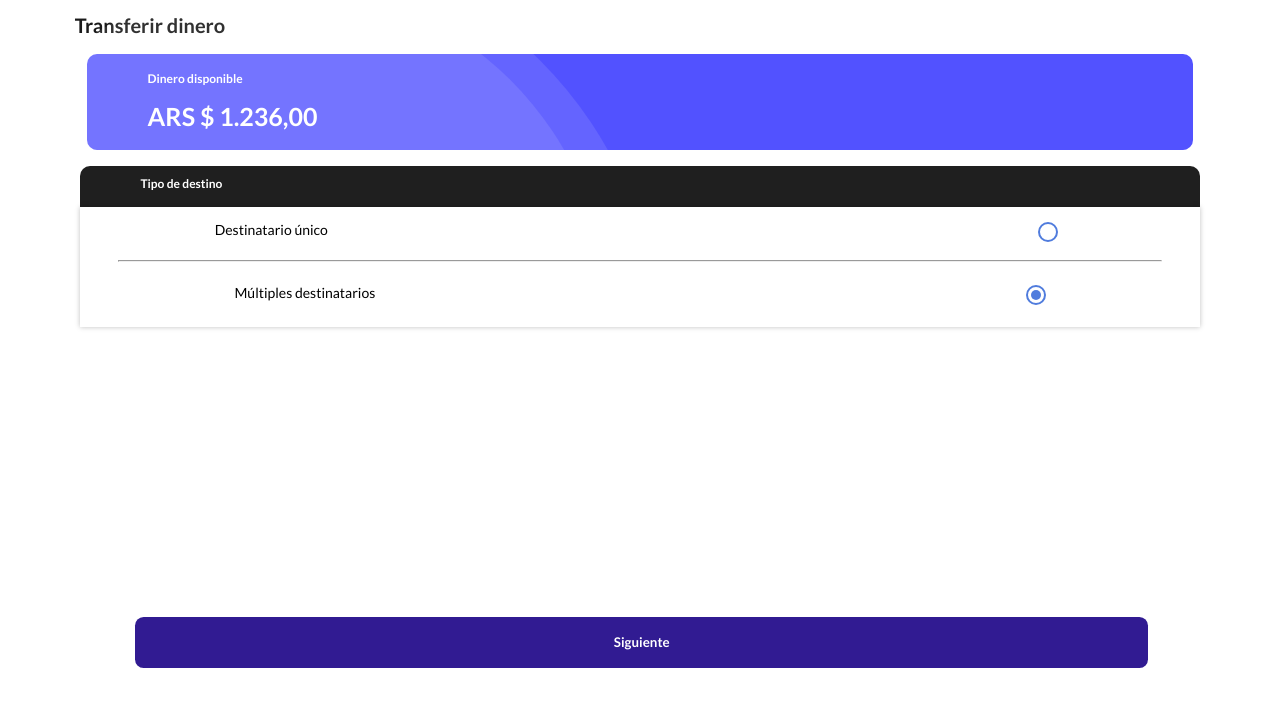
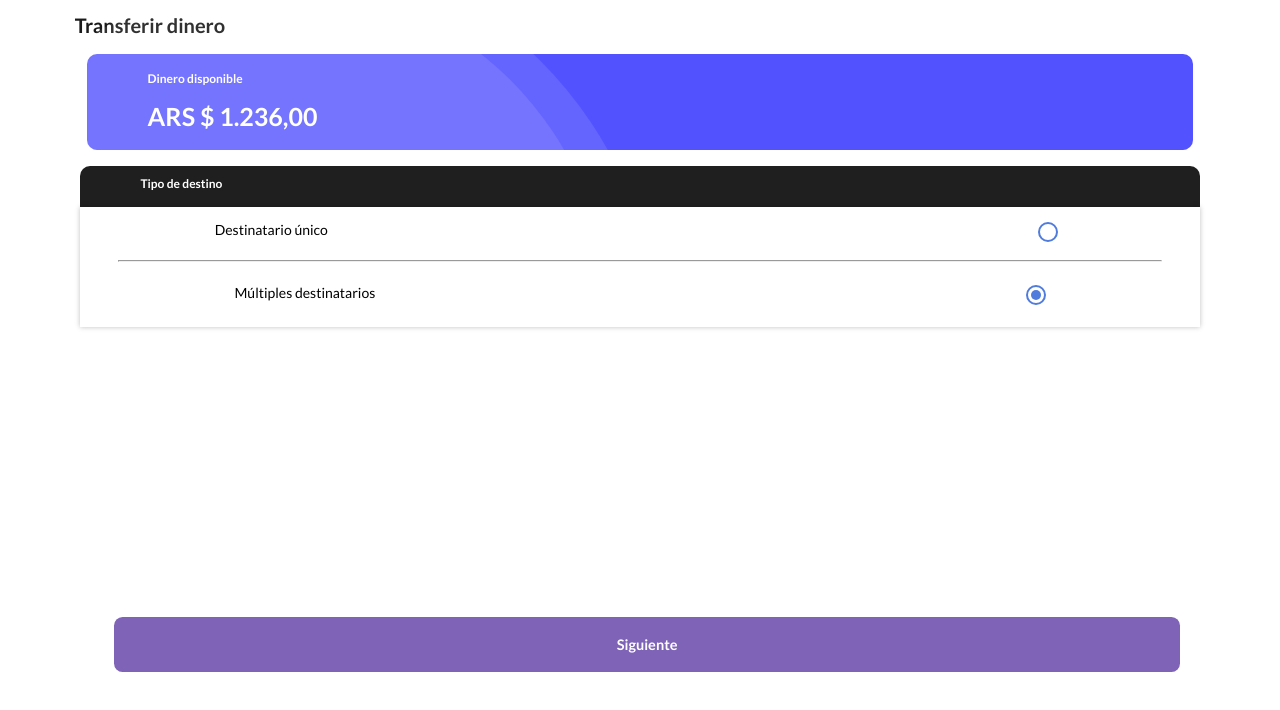
Before and after one commit to MasterxDual/Web-Engineering-2, a plain HTML site: page Practico 1/pages/transfer.html in a window 1280 px wide. Both pictures are taken after a click on the button 1048 px from the left and 337 px from the top of the page. Shown: the part 106-816 px from the top of the page. Drawn offline with Linux system fonts and the light colour scheme.

Commit message:
transfer v0.3 - Added functionalities using JS

```diff
--- a/Practico 1/assets/css/transfer.css
+++ b/Practico 1/assets/css/transfer.css
@@ -307,7 +307,7 @@ a menos que se le indique con content. Sin esto, el círculo interno no aparecer
     position: relative;
 }
 
-#button-submit {
+.submit-btn {
     /* Diseño y tamaño */
     width: calc((285 / 360) * 100vw);
     height: calc((51.35 / 800) * 100vh);
@@ -321,6 +321,15 @@ a menos que se le indique con content. Sin esto, el círculo interno no aparecer
     /* Diseño a la letra 'Siguiente' */
     font-family: "Lato", sans-serif;
     font-weight: 700;
-    font-size: 0.9093 rem; /* (1 rem = 16px --> (14.55px * 1rem / 16px)) */
+    font-size: 0.9093rem; /* (1 rem = 16px --> (14.55px * 1rem / 16px)) */
     color: #FFFFFF;
 }
+
+/* Definimos el estilo que queremos que tenga el submit-btn si fue seleccionado al menos un botón circular de los de arriba */
+.submit-btn.selected {
+    width: calc((300 / 360) * 100vw);
+    height: calc((55 / 800) * 100vh);
+    background: #7e63b7;
+    left: calc((32 / 360) * 100vw);
+    cursor: pointer;
+}
--- a/Practico 1/pages/transfer.html
+++ b/Practico 1/pages/transfer.html
@@ -52,7 +52,7 @@
                     <div class="recipients-container">
                         <div class="sole-recipient-container">
                             <p>Destinatario único</p>
-                            <button class="button active"></button>
+                            <button id="btn1" class="button active"></button>
                         </div>
                         <hr class="line-break">
                         <div class="multiple-recipients-container">
@@ -60,15 +60,31 @@
                             <button id="btn2" class="button active"></button>
                         </div>
                     </div>
+                </div>
+                <div class="button-container">
+                    <button class="submit-btn selected" type="submit" disabled>Siguiente</button>
+                </div>
                     <!-- Definimos el estilo de los dos botones cuando hacemos click en ellos -->
                     <script>
                         // Seleccionamos todos los botones con la clase "button". Nos devuelve una lista
-                        var buttons = document.querySelectorAll(".button");
+                        let buttons = document.querySelectorAll(".button");
+                        /* Seleccionamos el primer hijo que tenga la clase .submit-btn */
+                        let submitBtn = document.querySelector(".submit-btn");
 
-                        /* Si el elemento tiene la clase 'addressee' agregada -> La elimina
-                        Si el elemento no tiene la clase 'addressee' agregada -> La agrega */
                         function toggleButton() {
+                            /* Si el elemento tiene la clase 'active' agregada -> La elimina
+                            Si el elemento no tiene la clase 'active' agregada -> La agrega */
                             this.classList.toggle("active");
+
+                            /* Con Array.from() convertimos el NodeList 'buttons' en un array para poder usar el método some()
+                            some(callback) recorre el array y devuelve true si al menos un boton está activo  */
+                            let someActiveButton = Array.from(buttons).some(button => button.classList.contains("active"));
+
+                            /* Si hay algún botón activo => eliminamos o agregamos la clase 'selected' si es que no está o está respectivamente */
+                            submitBtn.classList.toggle("selected", someActiveButton);
+
+                            // Deshabilitamos el botón si no hay ninguno activo
+                            submitBtn.disabled = !someActiveButton;
                         }
 
                         /* Recorremos la lista de botones precargados y los recorremos uno por uno agregando el evento
@@ -77,10 +93,6 @@
                             button.addEventListener("click", toggleButton);
                         });
                     </script>
-                </div>
-                <div class="button-container">
-                    <button id="button-submit" type="submit">Siguiente</button>
-                </div>
             </section>
         </main>
     </body>
```
